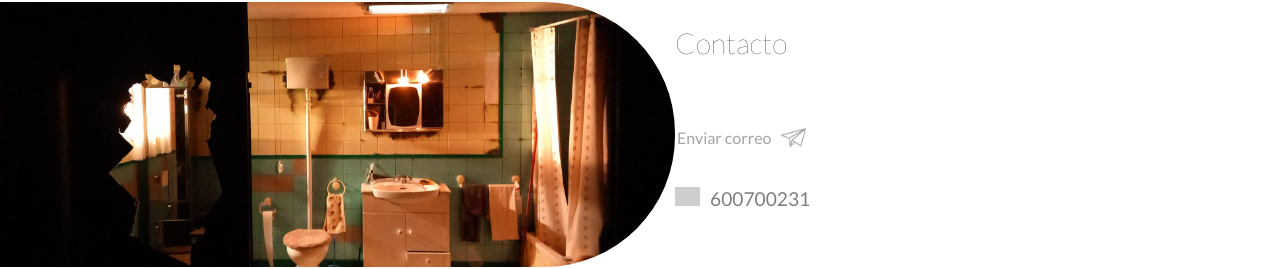
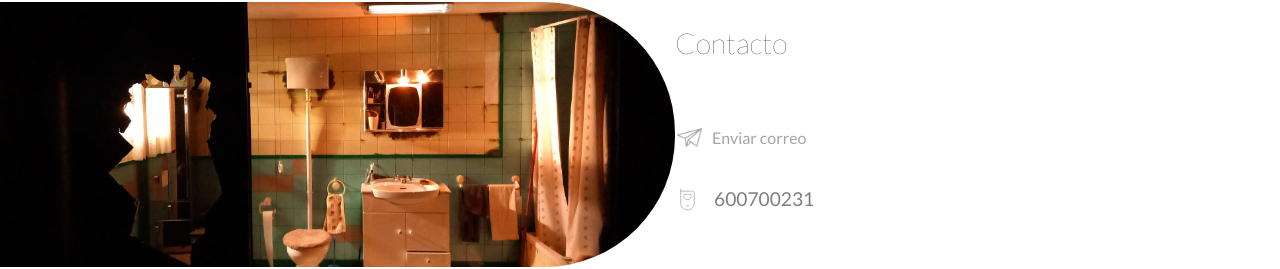
Before and after one commit to TeresaChaves/portfolio-pablo, a React (Create React App) app: page /contacto in a window 1280 px wide. Shown: the part 151-420 px from the top of the page. Built offline with nearby package versions, Linux system fonts and the light colour scheme; grey boxes are pictures that could not be loaded.

Commit message:
feat:redirect5

```diff
--- a/src/pages/Contacto.css
+++ b/src/pages/Contacto.css
@@ -21,7 +21,6 @@
   align-items: center;
   justify-content: center;
   flex-direction: row;
-  gap: 10px;
 }
 
 .icon-avion {
@@ -75,7 +74,7 @@
   justify-content: flex-start;
   align-items: flex-start;
   margin-top: 20px;
-  gap: 5px;
+  gap: 7px;
 }
 .tl-span {
   width: 25px;
--- a/src/pages/Contacto.jsx
+++ b/src/pages/Contacto.jsx
@@ -3,7 +3,7 @@ import "./Contacto.css";
 import pablo from "../assets/cinco.jpeg";
 import telefono from "../assets/icons/telefono.png";
 import avion from "../assets/avion-de-papel.png";
-import phone from "../assets/phone.svg";
+import phone2 from "../assets/phone2.svg";
 
 function Contacto() {
   const handleOpenMailClient = () => {
@@ -23,12 +23,12 @@ function Contacto() {
         <p className="parrafo-contacto"></p>
         <a className="button-correo" onClick={handleOpenMailClient}>
           <div className="button-content">
+            <img className="icon-avion" src={avion} alt="" />
             <p className="text-button">Enviar correo</p>
-            <img className="icon-avion" src={avion} alt="" />
           </div>
         </a>
         <div className="telefono-container">
-          <img src={telefono} className="tl-span"></img>
+          <img src={phone2} className="tl-span"></img>
           <span>{""}</span>
           <span className="num-span"> 600700231</span>
         </div>
```
Also changed, not shown: src/assets/phone2.svg (added), 1 other file (tests, documents, lock files or other folders).
